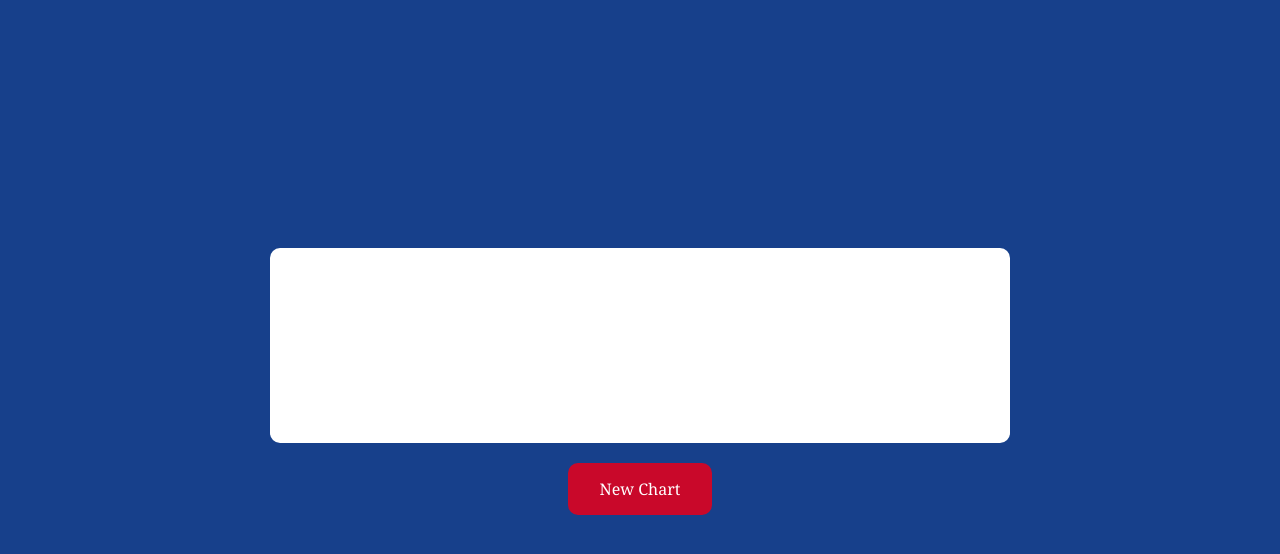
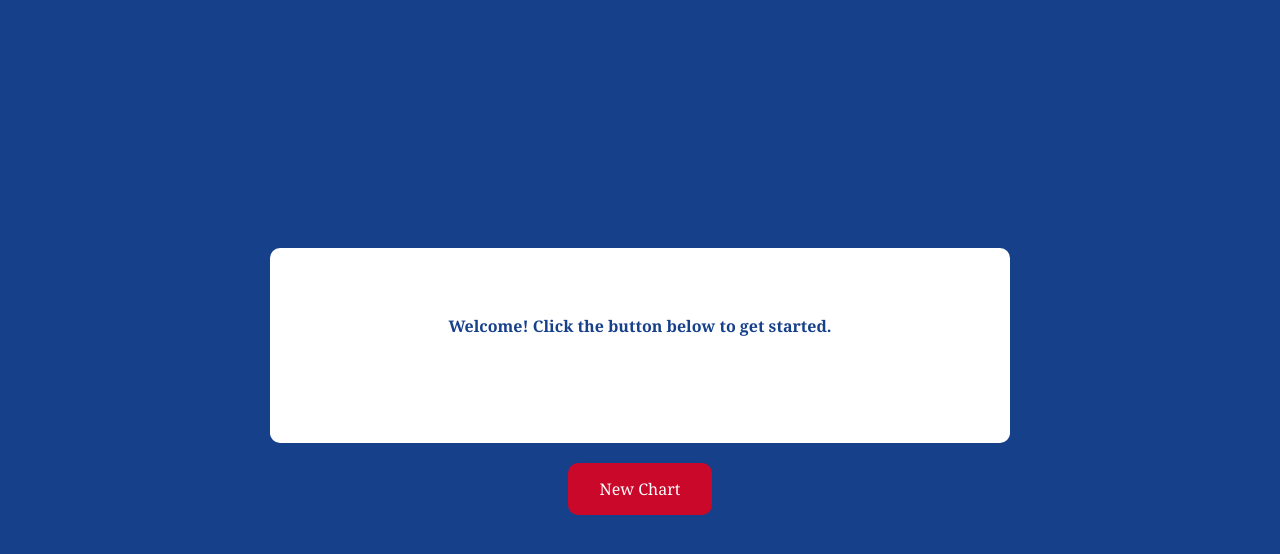
Before and after one commit to torbenginsberg/NBA-Bar-Chart-Races, a website built with webpack: page index.html in a window 1280 px wide. Shown: the part 74-628 px from the top of the page. Built offline with nearby package versions, Linux system fonts and the light colour scheme.

Commit message:
Add placeholder welcome text

```diff
--- a/index.html
+++ b/index.html
@@ -39,6 +39,9 @@
       </div>
 
       <div class="chartBox">
+        <p class="placeholder-text">
+          Welcome! Click the button below to get started.
+        </p>
         <canvas id="myChart"></canvas>
       </div>
 
--- a/src/index.scss
+++ b/src/index.scss
@@ -454,3 +454,18 @@ h2 {
     font-size: 13px;
     font-style: italic;
 }
+
+.chartBox img {
+    height: 50%;
+    width: 75%;
+}
+
+.placeholder-text {
+    position: absolute;
+    top: 50%;
+    left: 50%;
+    transform: translate(-50%, -50%);
+    // display: none;
+    font-weight: bold;
+    color: #17408B;
+}
--- a/src/scripts/selectorModal.js
+++ b/src/scripts/selectorModal.js
@@ -5,6 +5,7 @@ class selectorModalSetup {
         this.modalBtn = document.querySelector('.modal-btn');
         this.modalBg = document.querySelector('.modal-bg');
         this.modalClose = document.querySelector('.modal-close');
+        this.welcomeText = document.querySelector('.placeholder-text')
         this.selectorField = document.querySelector('.select-field');
         this.playerList = document.querySelector('.list');
         this.downArrow = document.querySelector('.down-arrow');
@@ -25,6 +26,7 @@ class selectorModalSetup {
         let that = this;
         this.modalBtn.addEventListener('click', function() {
             that.modalBg.classList.add('bg-active');
+            that.welcomeText.style.display = "none";
         });
 
         this.modalClose.addEventListener('click', function() {
```
Also changed, not shown: dist/main.css, nbalogo2.png (added), 1 other file.
